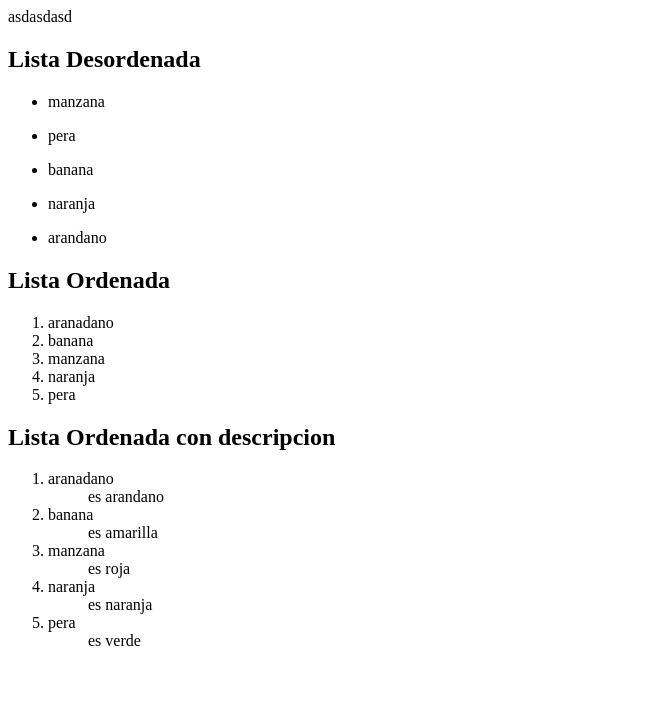
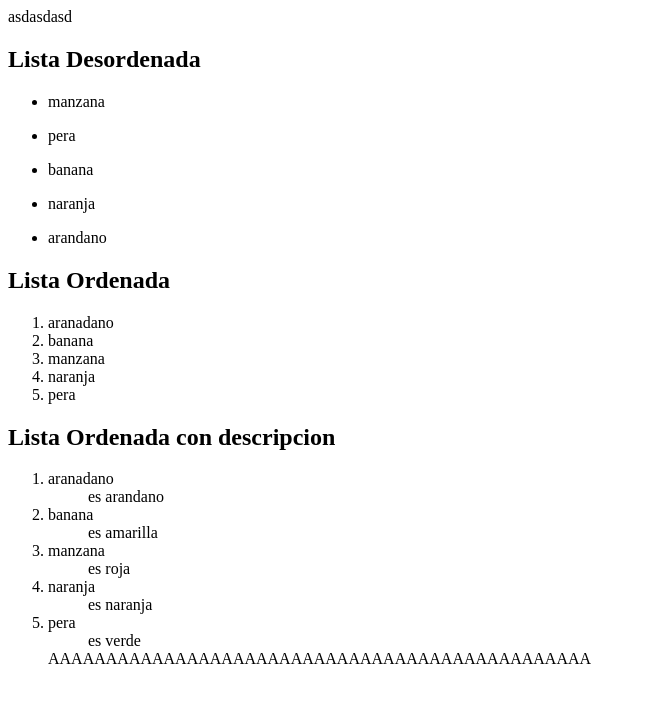
Before and after one commit to Bmncv/Prueba, a plain HTML site: page frutas/index.html in a window 1280 px wide. Shown: the whole page, without its empty margins (0-646 px from the left). Drawn offline with Linux system fonts and the light colour scheme; a script that the page names is missing.

Commit message:
puse AAAAAAAAAAAAA al final :)

```diff
--- a/frutas/index.html
+++ b/frutas/index.html
@@ -17,9 +17,7 @@
         <ul><li>naranja</li></ul>
         <ul><li>arandano</li></ul>
     </div>
-
     <h2>Lista Ordenada</h2>
-
     <div>
         <ol>
             <li>aranadano</li>
@@ -29,7 +27,6 @@
             <li>pera</li>
         </ol>
     </div>
-
     <h2>Lista Ordenada con descripcion</h2>
     <div>
         <ol>
@@ -53,8 +50,8 @@
                 <dt>pera</dt>
                 <dd>es verde</dd>
             </li>
+            <div>AAAAAAAAAAAAAAAAAAAAAAAAAAAAAAAAAAAAAAAAAAAAAAA</div>
         </ol>
     </div>
-
 </body>
 </html>
```
